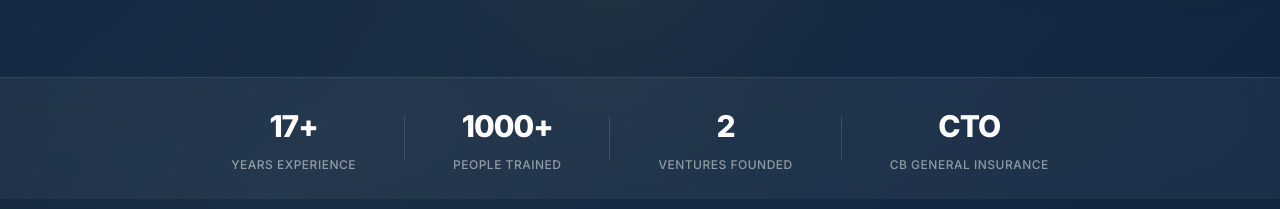
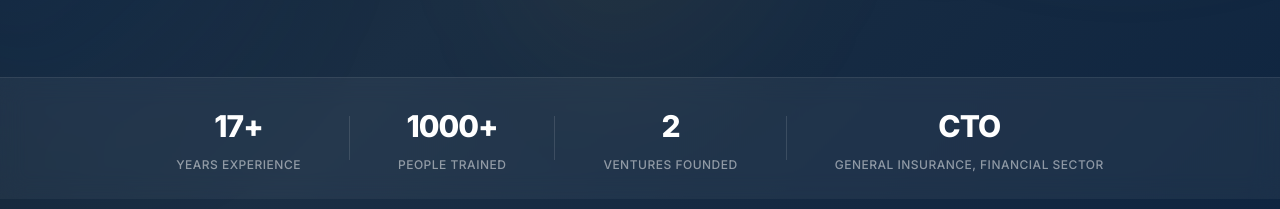
Before and after one commit to theamratana/tr_web, a plain HTML site: page index.html in a window 1280 px wide. Shown: the part 591-800 px from the top of the page. Drawn offline with nearby package versions, Linux system fonts and the light colour scheme.

Commit message:
Update company branding text

```diff
--- a/index.html
+++ b/index.html
@@ -106,7 +106,7 @@
         <div class="stat-divider"></div>
         <div class="stat">
           <span class="stat-value">CTO</span>
-          <span class="stat-label">CB General Insurance</span>
+          <span class="stat-label">General Insurance, Financial Sector</span>
         </div>
       </div>
     </div>
@@ -175,7 +175,7 @@
       </div>
       <div class="about-grid">
         <div class="about-text">
-          <p>With over 17 years in the IT industry, I have led engineering organisations, architected mission-critical systems, and founded technology ventures that create tangible value. As CTO at <strong>CB General Insurance Plc</strong>, I oversee the full technology lifecycle — from designing insurance core systems and cloud infrastructure to building and mentoring high-performing teams.</p>
+          <p>With over 17 years in the IT industry, I have led engineering organisations, architected mission-critical systems, and founded technology ventures that create tangible value. As CTO at <strong>General Insurance, Financial Sector</strong>, I oversee the full technology lifecycle — from designing insurance core systems and cloud infrastructure to building and mentoring high-performing teams.</p>
           <p>My approach blends strategic leadership with hands-on engineering. I believe the most impactful software comes from understanding both the technical depth and the business domain deeply — a principle I apply every day in insurtech and enterprise software.</p>
           <p>I am passionate about scalable architecture, automation, fintech/insurtech innovation, and building products that stand the test of scale. My life philosophy: <em>Ambition. Patience. Resilience.</em></p>
           <div class="about-langs">
@@ -231,7 +231,7 @@
             <div class="timeline-header">
               <div>
                 <h3 class="timeline-role">Chief Technology Officer</h3>
-                <p class="timeline-company">CB General Insurance Plc</p>
+                <p class="timeline-company">General Insurance, Financial Sector</p>
               </div>
               <span class="timeline-badge">Current</span>
             </div>
@@ -274,7 +274,7 @@
     <div class="container">
       <div class="section-header">
         <p class="section-eyebrow">Project Portfolio</p>
-        <h2 class="section-title">CB General Insurance — CB Ecosystem</h2>
+        <h2 class="section-title">General Insurance, Financial Sector — CB Ecosystem</h2>
         <p class="section-subtitle">
           <a href="https://irc.gov.kh/en/article?post=5cb4bf70-80cb-465e-9b3f-5587f7f4f3d6" target="_blank" rel="noopener" class="official-badge">
             🏛️ Official IRC Approved Insurance System — Cambodia
```
